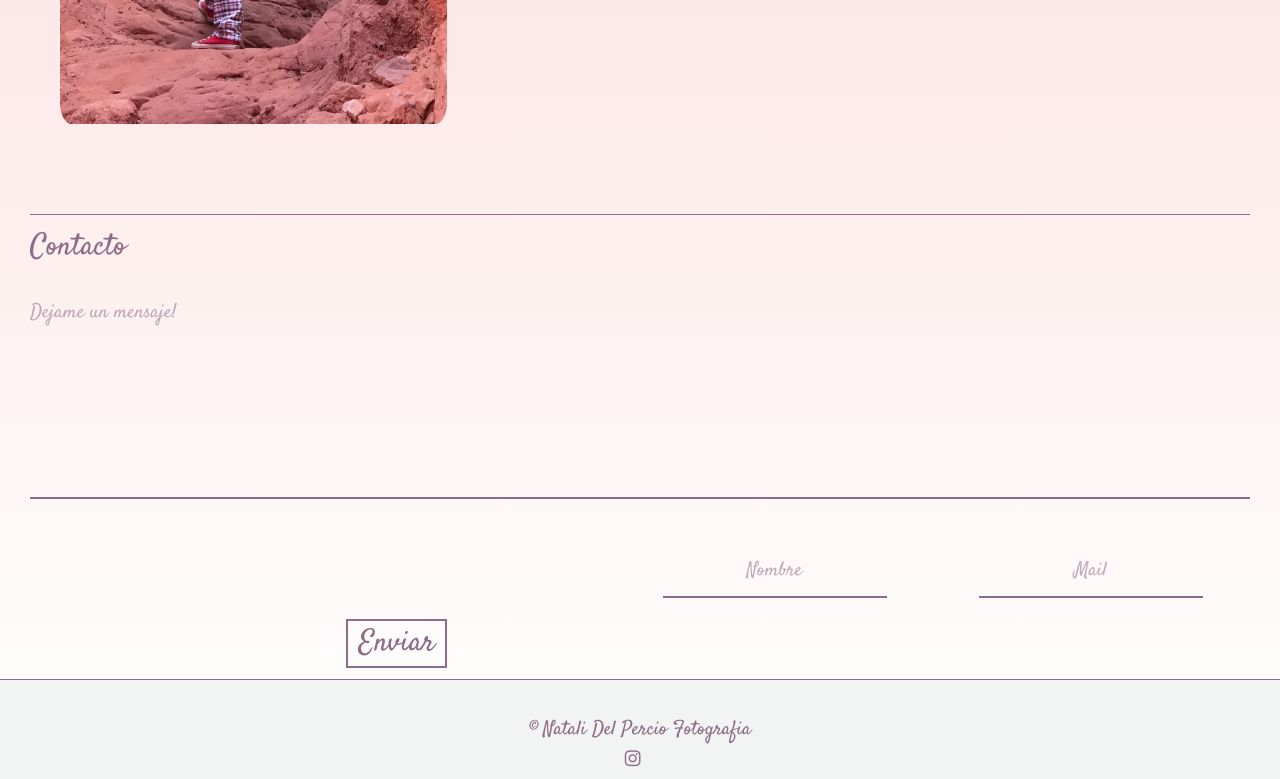
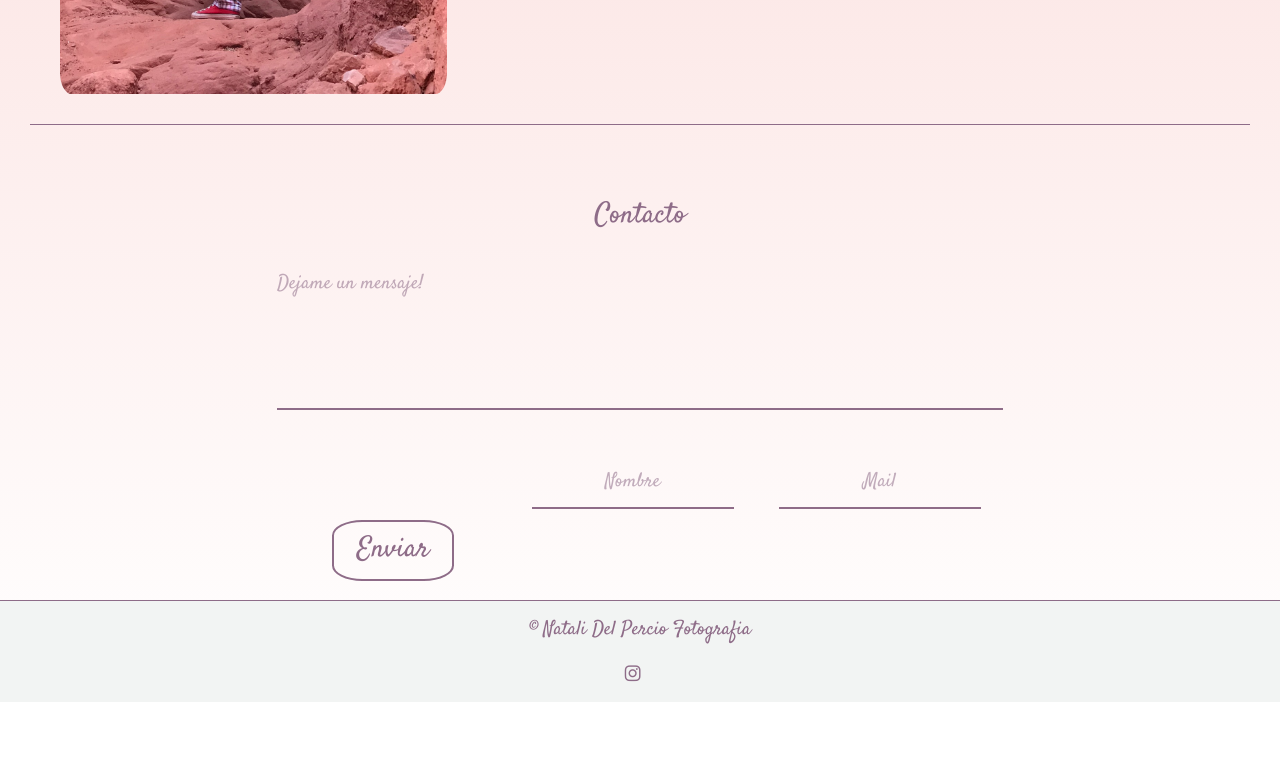
Before and after one commit to JuanCruzValencia/Natali-Del-Percio-Fotografia, a plain HTML site: page views/about&contacto.html in a window 1280 px wide. Shown: the part 805-1584 px from the top of the page. After the commit the page ends 1507 px from the top, so only its background shows below. Drawn offline with nearby package versions, Linux system fonts and the light colour scheme.

Commit message:
Update style.css

```diff
--- a/style/style.css
+++ b/style/style.css
@@ -6,7 +6,7 @@
     --text-font: 'Zilla Slab', serif;
 
     --text-font-size: 1.3em;
-    --title-font-size: 2em;
+    --title-font-size: 1.9em;
 
     --xsmall:1rem;
     --small: 2rem;
@@ -226,9 +226,7 @@ body {
     position: relative;
     justify-content: space-around;
     row-gap: var(--large);
-    padding: var(--small);
-    margin: var(--small);
-    border: 1px solid var(--text-color);
+    margin: var(--medium);
 }
 
 .print__figure {
@@ -236,7 +234,7 @@ body {
 }
 
 .print__img {
-    height: 500px;
+    height: 600px;
     width: 100%;
     object-fit: cover;
 }
@@ -245,10 +243,10 @@ body {
     align-self: center;
     justify-self: center;
     position: relative;
-    height: 600px;
-    width: 500px;
+    height: 700px;
+    width: 600px;
     border: 2px solid var(--text-color);
-    padding: var(--small);
+    padding: var(--xsmall);
     border-radius: 2%;
     opacity: 1;
 }
@@ -417,7 +415,6 @@ article:hover .price {
 .bio-container {
     grid-row: 1;
     width: 100%;
-    margin-top: var(--small);
     padding: var(--small);
 }
 
@@ -428,6 +425,7 @@ article:hover .price {
     justify-content: center;
     padding: var(--small);
     border-top: 1px solid var(--text-color);
+    border-bottom: 1px solid var(--text-color);
 }
 
 .bio__section-text {
@@ -469,16 +467,16 @@ article:hover .price {
 .form {
     grid-row: 2;
     display: grid;
-    grid-template-columns: repeat(4, 1fr);
-    grid-template-rows: 40px 200px 30px 30px;
-    gap: var(--large);
-    padding: var(--small);
+    grid-template-columns: repeat(5, 1fr);
+    grid-template-rows: 40px 200px 50px 50px;
+    gap: var(--xsmall);
+    margin: var(--small);
 }
 
 .form__h2-container {
-    grid-column: 1/5;
+    grid-column: 3;
     grid-row: 1;
-    border-top: 1px solid var(--text-color);
+    justify-self: center;
 }
 
 .form__h2 {
@@ -489,9 +487,10 @@ article:hover .price {
 }
 
 .form__textarea-container {
-    grid-column: 1/5;
+    grid-column: 2/5;
     grid-row: 2;
     border-bottom: 2px solid var(--text-color);
+    margin: var(--small) 0;
 }
 
 .form__textarea {
@@ -506,13 +505,17 @@ article:hover .price {
 .form__input-container--name {
     grid-column: 3;
     grid-row: 3;
+    justify-self: end;
 }
+
 .form__input-container--email {
     grid-column: 4;
     grid-row: 3;
+    justify-self: end;
 }
 
 .form__input {
+    width: 90%;
     resize: none;
     outline: none;
     border: none;
@@ -525,6 +528,7 @@ article:hover .price {
 .form__button-container {
     grid-column: 2;
     grid-row: 4;
+    justify-self: center;
 }
 
 .form__button {
@@ -535,7 +539,8 @@ article:hover .price {
     font-family: var(--title-font);
     font-weight: 400;
     font-size: var(--title-font-size);
-    padding: 0 .7rem;
+    padding: .5rem 1.5rem;
+    border-radius: 25%;
 }
 
 .form__textarea::placeholder {
@@ -557,8 +562,8 @@ article:hover .price {
     flex-flow: column wrap;
     justify-content: center;
     align-items: center;
-    height: 100px;
-    padding-top: var(--small);
+    gap: var(--xsmall);
+    padding: var(--xsmall);
     border-top: 1px solid var(--text-color);
     background-color: var(--main-color);
 }
```
